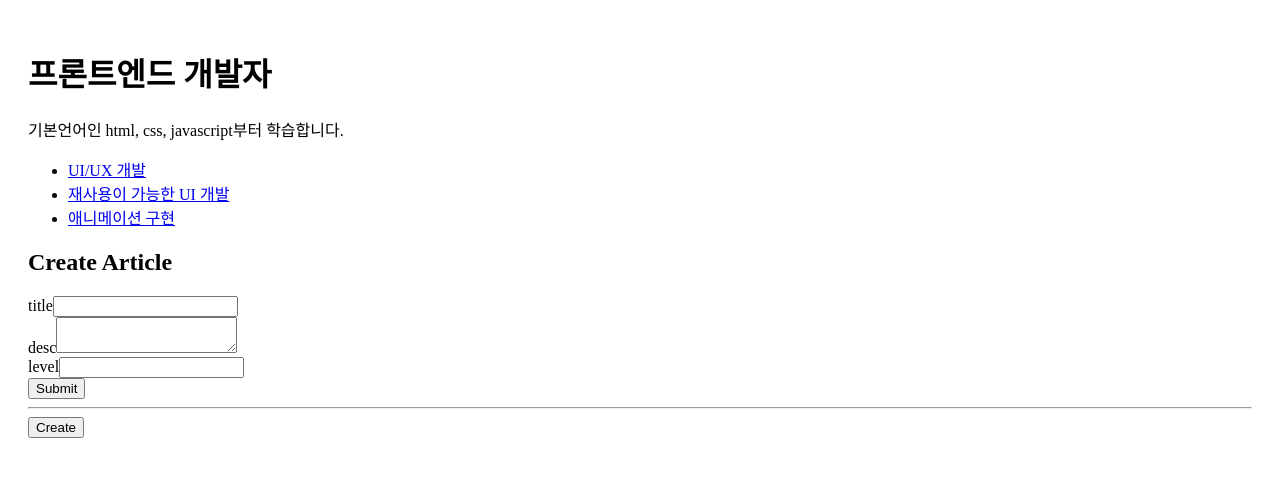
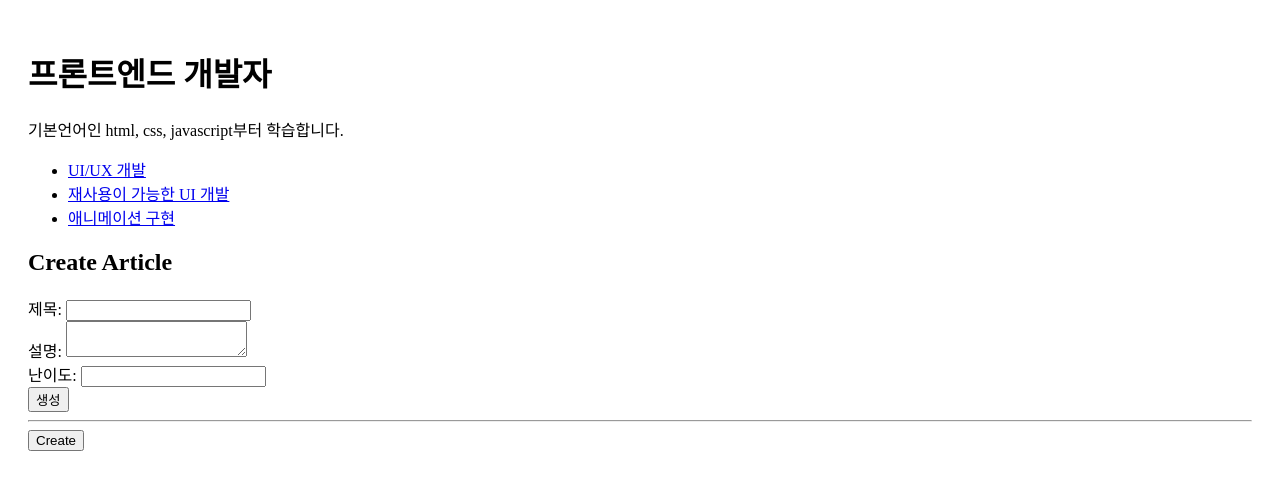
Before and after one commit to rozer4heros/estfe13_react-basic, a React (Vite) app: page / in a window 1280 px wide. Both pictures are taken after a click on the button "Create". Shown: the top 490 px of the page. Built offline with nearby package versions, Linux system fonts and the light colour scheme.

Commit message:
chore: 한글화

```diff
--- a/src/components/CreateArticle.jsx
+++ b/src/components/CreateArticle.jsx
@@ -16,18 +16,18 @@ function CreateArticle({ onSubmit }) {
         }}
       >
         <div>
-          <label htmlFor="title">title</label>
+          <label htmlFor="title">제목: </label>
           <input type="text" name="title" id="title" />
         </div>
         <div>
-          <label htmlFor="desc">desc</label>
+          <label htmlFor="desc">설명: </label>
           <textarea name="desc" id="desc"></textarea>
         </div>
         <div>
-          <label htmlFor="level">level</label>
+          <label htmlFor="level">난이도: </label>
           <input type="text" name="level" id="level" />
         </div>
-        <button>Submit</button>
+        <button>생성</button>
       </form>
     </>
   );
--- a/src/components/UpdateArticle.jsx
+++ b/src/components/UpdateArticle.jsx
@@ -42,18 +42,18 @@ function UpdateArticle({ title, desc, level, onSubmit }) {
         }}
       >
         <div>
-          <label htmlFor="title">title</label>
+          <label htmlFor="title">제목: </label>
           <input type="text" name="title" id="title" value={content.title} onChange={handleChange} />
         </div>
         <div>
-          <label htmlFor="desc">desc</label>
+          <label htmlFor="desc">설명: </label>
           <textarea name="desc" id="desc" value={content.desc} onChange={handleChange}></textarea>
         </div>
         <div>
-          <label htmlFor="level">level</label>
+          <label htmlFor="level">난이도: </label>
           <input type="text" name="level" id="level" value={content.level} onChange={handleChange} />
         </div>
-        <button>Submit</button>
+        <button>수정</button>
       </form>
     </>
   );
```
